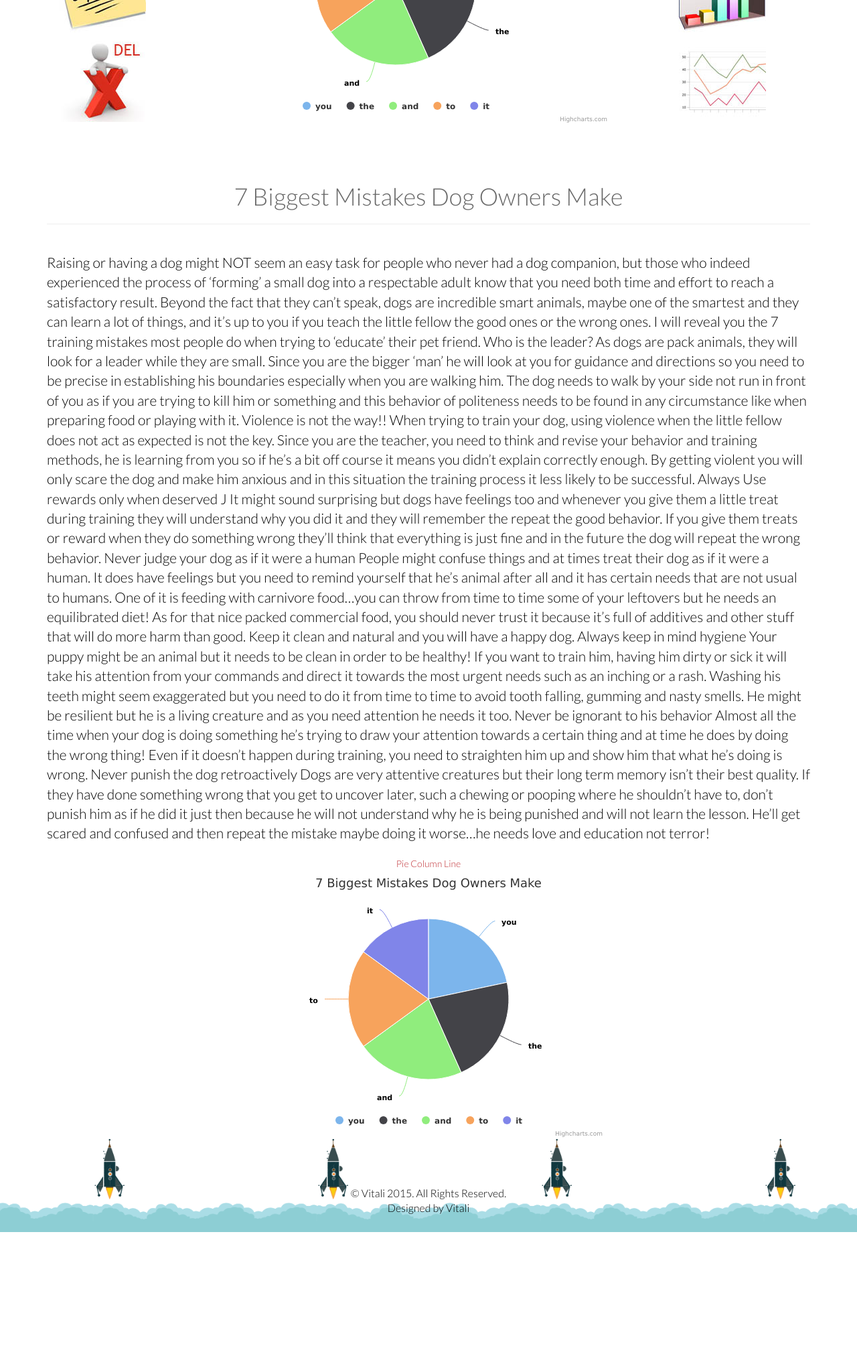
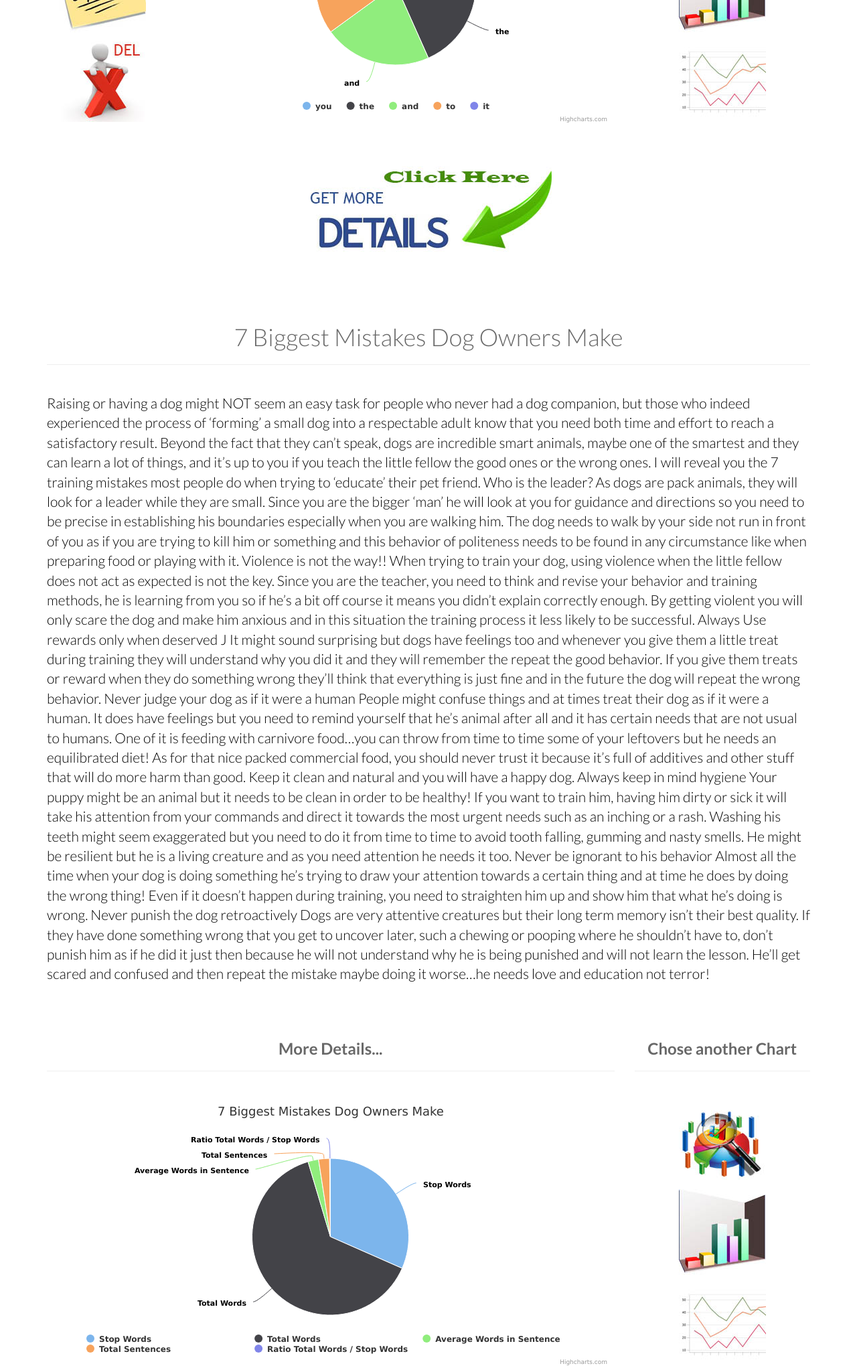
Before and after one commit to vmueller12/vitali, a Django app: a page that uses src/templates/sentiment/detail.html in a window 1280 px wide. Shown: the part 495-2538 px from the top of the page at 67% size. Before the commit the page ends 2335 px from the top, so only its background shows below. Run offline with Django 3.2, Linux system fonts and the light colour scheme; data comes from the database, SQL or seed files in the repository; some libraries are stand-ins or nearby versions.

Commit message:
changed detail.html and uploaded some new images

```diff
--- a/src/templates/sentiment/detail.html
+++ b/src/templates/sentiment/detail.html
@@ -3,6 +3,16 @@
 
 
 {% block content %}
+<style>
+
+.divider {
+
+	padding-top: 60px !important;
+
+	}
+
+</style>
+
 <div class="container">
 <div class="row">
 	<div class="col-sm-2 text-center">
@@ -28,6 +38,10 @@
 		<a href='#' class='change_type' id='column'><img src="{% static 'vitali/images/portfolio/bar.jpg' %}" /></a>
 		<a href='#' class='change_type' id='line'><img src="{% static 'vitali/images/portfolio/line.jpg' %}" /></a>
 	</div>
+
+<div class="row">
+	<div class="col-sm-12 text-center divider"><a href="#details"><img src="{% static 'vitali/images/portfolio/details.jpg' %}" /></a></div>
+</div>
 </div>
 
 
@@ -46,13 +60,26 @@
 
 
 
-  <div class='container'>
-  <div class='col-sm-6 col-md-offset-3 text-center'>
-  <a href='#' class='change_type' id='pie'>Pie</a>
-    <a href='#' class='change_type' id='column'>Column</a>
-    <a href='#' class='change_type' id='line'>Line</a>
-	<div id="hc_container2" style="width:100%; height:400px;"></div>
-</div>
+<div class='container' id="details">
+	<br/><br/>
+  <div class="row">
+		<div class="col-sm-9 text-center">
+		<h2><strong>More Details...</strong></h2>
+		<hr/>
+		<br/>
+		<div id="hc_container2" style="width:100%; height:400px;"></div>
+	</div>
+	<div class="col-sm-3 text-center">
+		<h2><strong>Chose another Chart</strong></h2>
+		<hr/>
+		<br/>
+
+		<a href='#' class='change_type' id='pie'><img src="{% static 'vitali/images/portfolio/pie.jpg' %}" /></a>
+		<a href='#' class='change_type' id='column'><img src="{% static 'vitali/images/portfolio/bar.jpg' %}" /></a>
+		<a href='#' class='change_type' id='line'><img src="{% static 'vitali/images/portfolio/line.jpg' %}" /></a>
+	</div>
+  </div>
+  <br/><br/>
 </div>
 
 {% endblock content %}
@@ -163,7 +190,7 @@ $(function () {
             text: '{{object.title}}'
         },
         xAxis: {
-            categories: ['{{word1}}', '{{word2}}', '{{word3}}', '{{word4}}', '{{word5}}'],
+            categories: ['Stop Words', 'Total Words', 'Average Words in Sentence', 'Total Sentences', 'Ratio Total Words / Stop Words'],
            showEmpty: false
         },
         yAxis: {
@@ -173,11 +200,11 @@ $(function () {
         	type: 'pie',
         	allowPointSelect: true,
         	data: [
-        	['{{word1}}', {{num1}}],
-        	['{{word2}}', {{num2}}],
-        	['{{word3}}', {{num3}}],
-        	['{{word4}}', {{num4}}],
-        	['{{word5}}', {{num5}}],
+        	['Stop Words', {{stopWords}}],
+        	['Total Words', {{totalWords}}],
+        	['Average Words in Sentence', {{averageWPS}}],
+        	['Total Sentences', {{totalSentences}}],
+        	['Ratio Total Words / Stop Words', {{ratioWS}}],
         	],
         	showInLegend: true
         }]
```
Also changed, not shown: src/static/our_static/vitali/images/portfolio/details.jpg (added), 1 other file.
